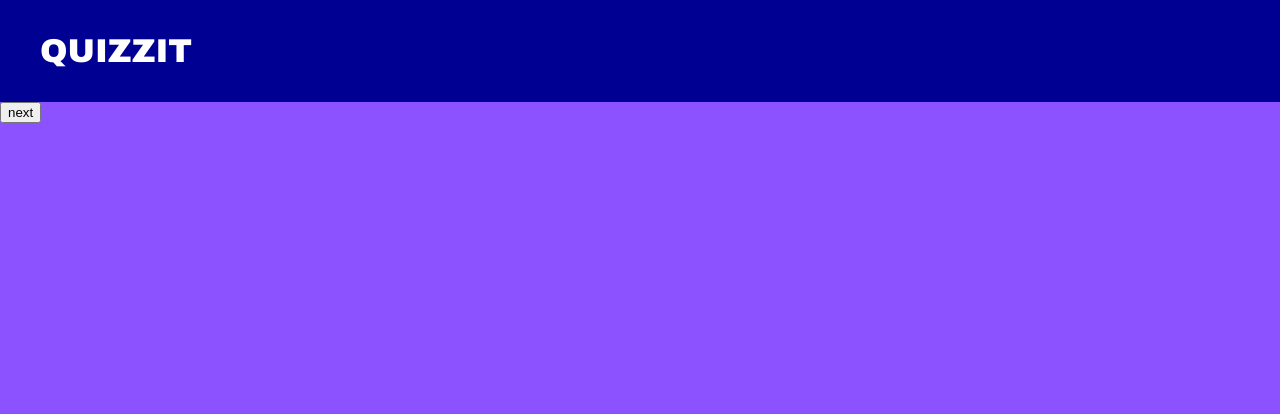
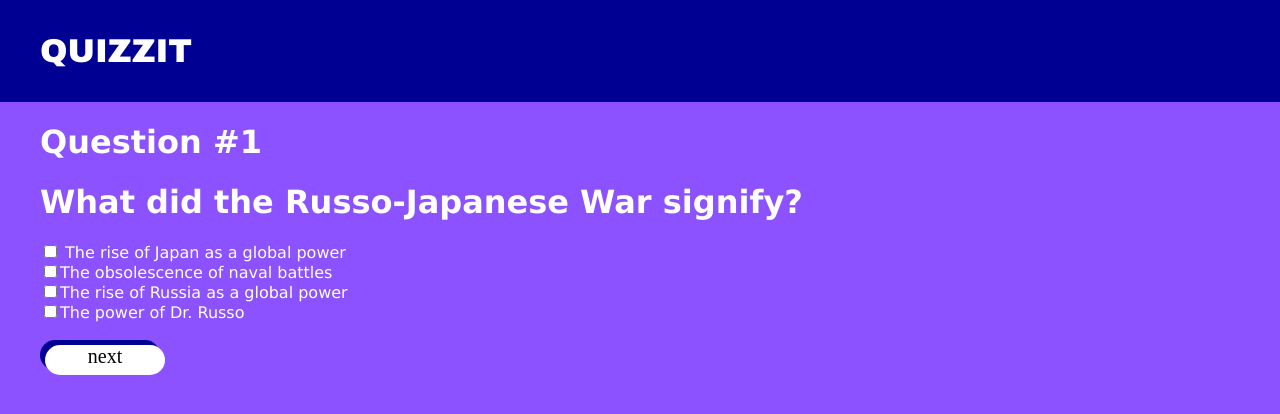
Before and after one commit to mubashir-73/quiz-app, a plain HTML site: page fronted/index.html in a window 1280 px wide. Drawn offline with Linux system fonts and the light colour scheme.

Commit message:
solve null node and improved button functionality

```diff
--- a/fronted/index.html
+++ b/fronted/index.html
@@ -11,7 +11,6 @@
     <title>Quizzit</title>
   </head>
   <body>
-    <script src="script.js"></script>
     <div class="topband">
       <li>
         <ul id="logo">
@@ -19,7 +18,12 @@
         </ul>
       </li>
     </div>
-    <div id="qnode"></div>
-    <button id="submit">next</button>
+    <div id="qnode"><h1>Questions are here:</h1></div>
+    <br />
+    <div class="base">
+      <div id="botsubmit"></div>
+      <div id="submit">next</div>
+    </div>
+    <script src="script.js"></script>
   </body>
 </html>
--- a/fronted/script.js
+++ b/fronted/script.js
@@ -2,9 +2,10 @@
 const btn = document.querySelector("#submit");
 const oldquest = document.querySelector("#qu");
 let index = 0;
-const h1 = document.createElement("h1");
-h1.textContent = "Question appear here:";
-quest.appendChild(h1);
+const bottom = document.querySelector("#base");
+const heading = document.createElement("h1");
+heading.textContent = "Question appear here:";
+quest.appendChild(heading);
 const arr = [
   {
     question: "What did the Russo-Japanese War signify?",
@@ -14,11 +15,11 @@
     option4: "The power of Dr. Russo",
   },
   {
-    question: "What did the Russo-Japanese War signify?",
-    option1: " The rise of Japan as a global power",
-    option2: "The obsolescence of naval battles",
-    option3: "The rise of Russia as a global power",
-    option4: "The power of Dr. Russo",
+    question: "Easiest way to separate pasta and water?",
+    option1: "Pour it through a strainer",
+    option2: "Use a fork (or something like that)",
+    option3: "Drink Water",
+    option4: "ThunderLion",
   },
   {
     question: "What did the Russo-Japanese War signify?",
@@ -78,7 +79,7 @@
   },
 ];
 function displayQuestion(index) {
-  quest.innerHTML = "clear";
+  quest.innerHTML = "";
   const h1 = document.createElement("h1");
   h1.textContent = `Question #${index + 1}`;
 
@@ -110,13 +111,17 @@
 displayQuestion(index);
 
 btn.addEventListener("click", () => {
-  currentIndex++;
-  if (currentIndex < arr.length) {
-    displayQuestion(currentIndex);
+  index++;
+  bottom.classList.toggle("move-left");
+  bottom.classList.toggle("move-bottom");
+  if (index < arr.length) {
+    displayQuestion(index);
   } else {
     quest.innerHTML = "<h1>Quiz Completed!</h1>";
   }
+  bottom.classList.toggle("move-left");
+  bottom.classList.toggle("move-bottom");
 });
 
-//BUG: qnode is shown as null causing issues with assigning attributes to it have to check that out....
-//TODO: send data from form to submit_form file and from there to mongodb(considering atlas)...
+//BUG: some issue with bottom gotta check it out...
+////TODO: send data from form to submit_form file and from there to mongodb(considering atlas)...
--- a/fronted/styles.css
+++ b/fronted/styles.css
@@ -26,3 +26,42 @@
     "Lucida Sans Unicode", Geneva, Verdana, sans-serif;
   color: white;
 }
+
+#submit {
+  position: relative;
+  transition: transform 0.5s ease;
+  top: 5px;
+  left: 5px;
+  background-color: white;
+  font-size: 20px;
+  text-align: center;
+  height: 30px;
+  border-style: none;
+  z-index: 1;
+  color: black;
+  width: 120px;
+  margin-left: 40px;
+  border-radius: 20px;
+}
+
+#botsubmit {
+  position: absolute;
+  z-index: 0;
+  background-color: #000092;
+  font-size: 20px;
+  text-align: center;
+  height: 30px;
+  border-style: none;
+  color: white;
+  width: 120px;
+  margin-left: 40px;
+  border-radius: 20px;
+}
+
+.move-left {
+  transform: translateX(-5px);
+}
+
+.move-bottom {
+  transform: translateY(-5px);
+}
```
